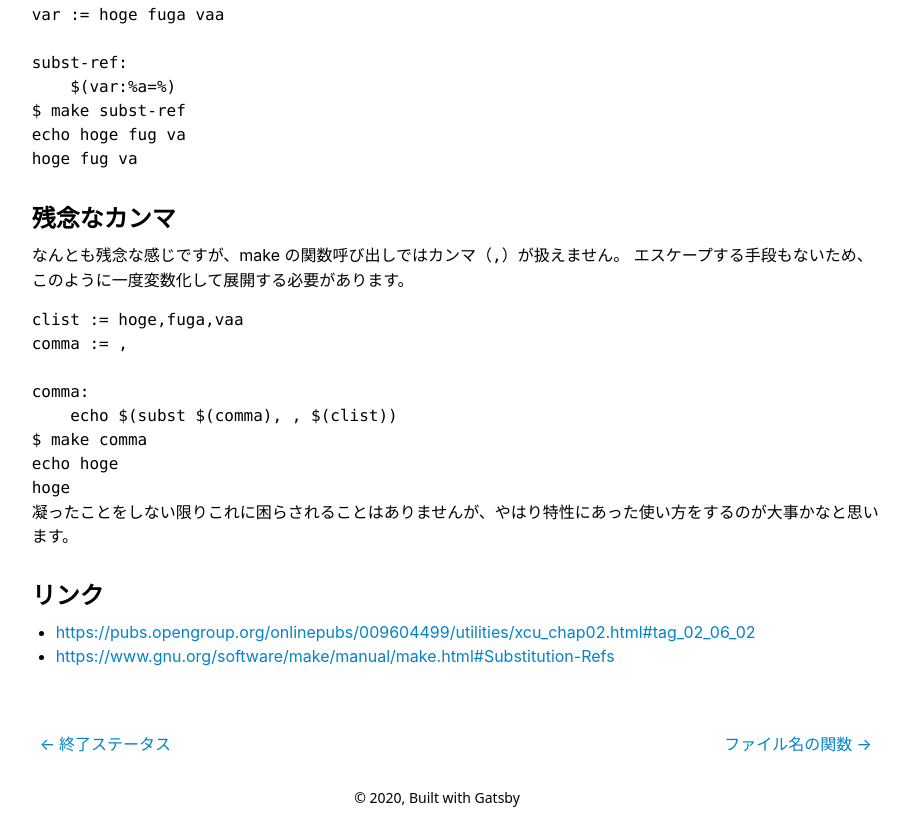
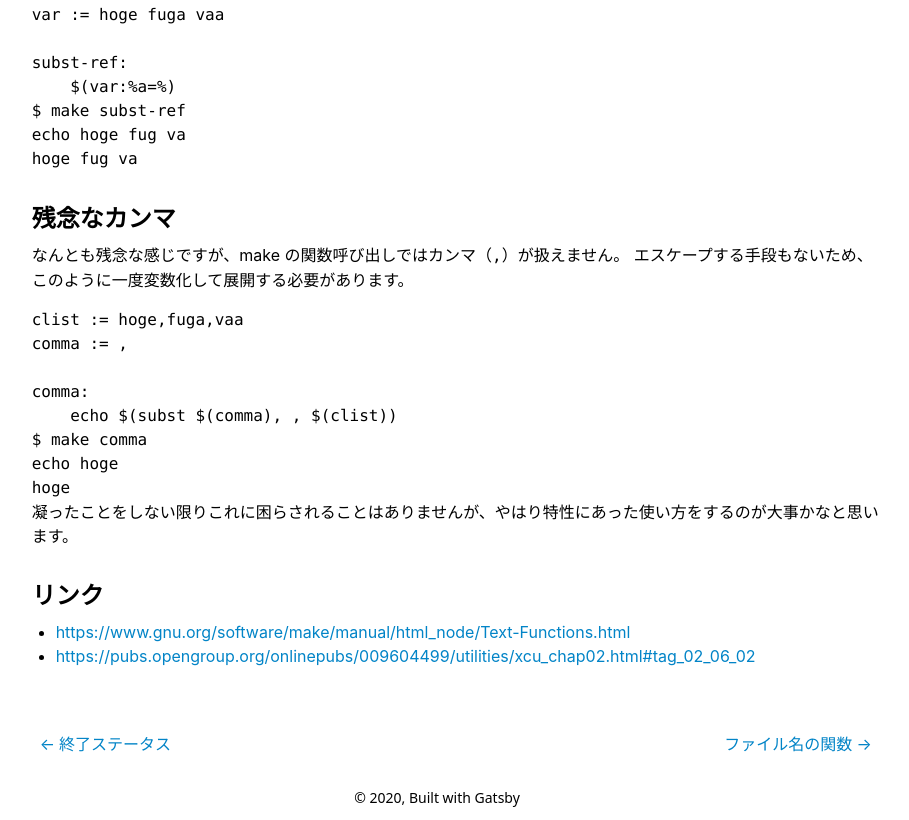
Before and after one commit to voyagegroup/make-advent-calendar-2020, a Gatsby site: page /008-text-functions in a window 1280 px wide. Shown: the part 1061-1881 px from the top of the page, without its empty margins (203-1112 px from the left). Built offline with nearby package versions, Linux system fonts and the light colour scheme; Gatsby itself is replaced by a stand-in of ours; some packages are replaced by stand-ins of ours; code samples lack their colours; a small style sheet from the web is missing.

Commit message:
fix link

```diff
--- a/article/008-text-functions.md
+++ b/article/008-text-functions.md
@@ -84,5 +84,5 @@ hoge
 凝ったことをしない限りこれに困らされることはありませんが、やはり特性にあった使い方をするのが大事かなと思います。
 
 ## リンク
+* [https://www.gnu.org/software/make/manual/html_node/Text-Functions.html](https://www.gnu.org/software/make/manual/html_node/Text-Functions.html)
 * [https://pubs.opengroup.org/onlinepubs/009604499/utilities/xcu_chap02.html#tag_02_06_02](https://pubs.opengroup.org/onlinepubs/009604499/utilities/xcu_chap02.html#tag_02_06_02)
-* [https://www.gnu.org/software/make/manual/make.html#Substitution-Refs](https://www.gnu.org/software/make/manual/make.html#Substitution-Refs)
```
Also changed, not shown: article/009-functions-for-filenames.md (+1 -0 lines).
